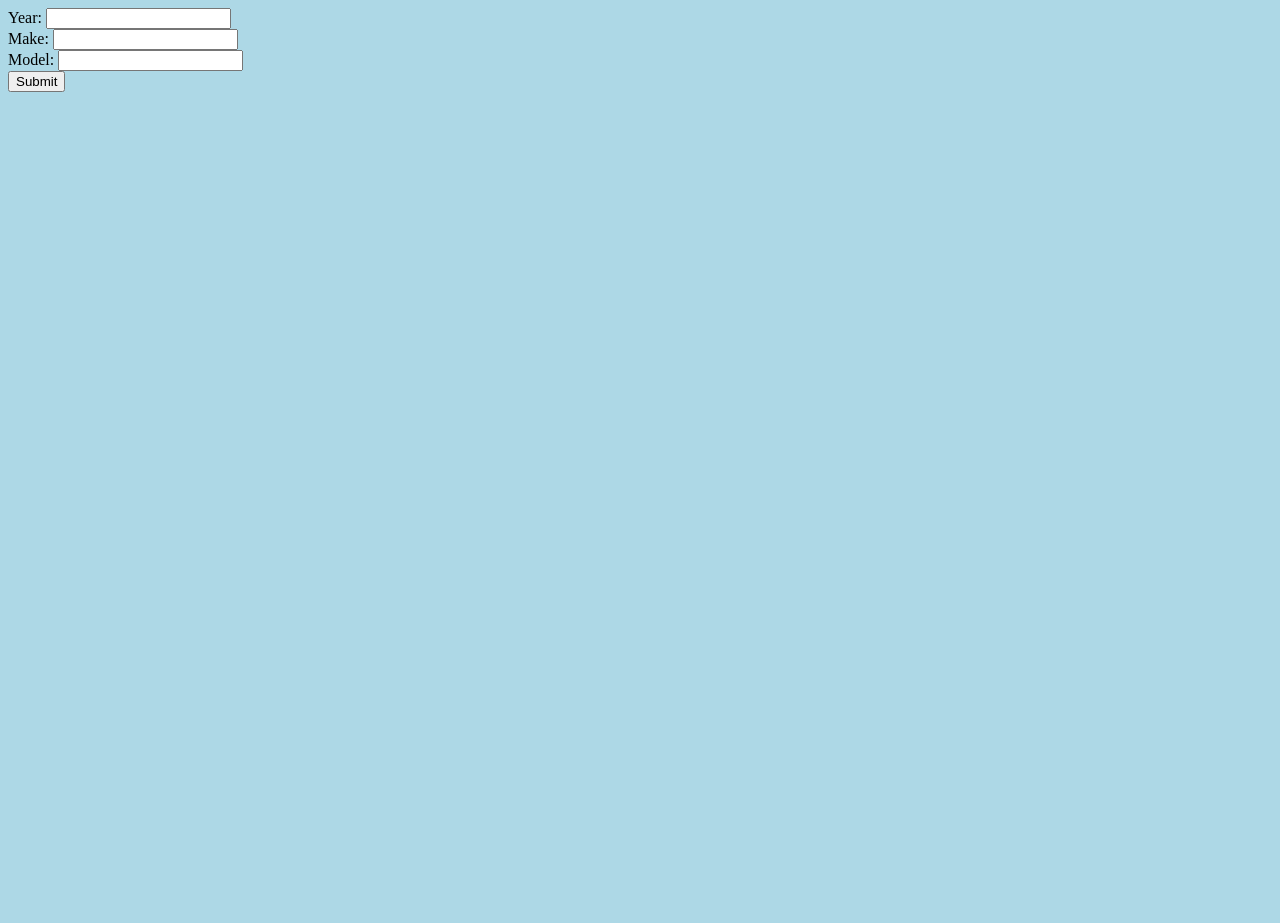
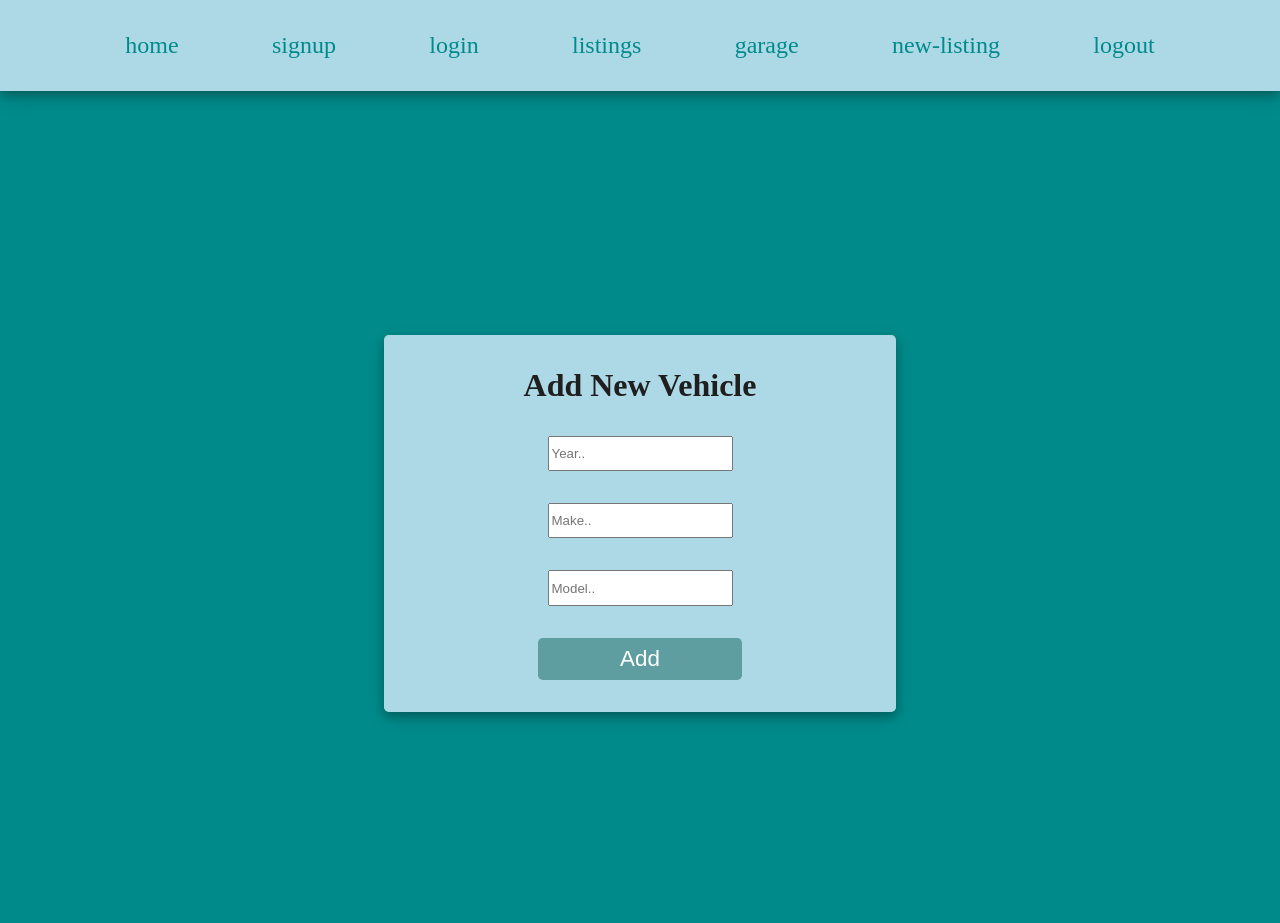
Before and after one commit to rramola/DriveEase, a Django app: page /add-vehicle/ in a window 1280 px wide. Before the commit the page ends 92 px from the top, so only its background shows below. Run offline with Django 5.2, Linux system fonts and the light colour scheme; a user stored in the database is signed in; data comes from the database, SQL or seed files in the repository; both versions use the stored data as it was after the commit; some libraries are stand-ins or nearby versions.

Commit message:
added delete feature

```diff
--- a/app/forms.py
+++ b/app/forms.py
@@ -4,15 +4,24 @@ from django.contrib.auth.models import User
 from django import forms
 from .models import *
 
+
 class CreateUserForm(UserCreationForm):
     class Meta:
         model = User
-        fields = ["username", "email", "password1", "password2"]
+        fields = [
+            "username",
+            "first_name",
+            "last_name",
+            "email",
+            "password1",
+            "password2",
+        ]
+
 
 class AddVehicleForm(ModelForm):
     class Meta:
         model = Vehicle
-        fields = ['year', 'make', 'model']
+        fields = ["year", "make", "model"]
 
 
 class CreateListingForm(ModelForm):
@@ -21,7 +30,9 @@ class CreateListingForm(ModelForm):
         fields = ["vehicle", "price"]
 
     def __init__(self, *args, **kwargs):
-        user_profile = kwargs.pop('user_profile', None)
+        user_profile = kwargs.pop("user_profile", None)
         super(CreateListingForm, self).__init__(*args, **kwargs)
         if user_profile:
-            self.fields['vehicle'].queryset = Vehicle.objects.filter(profile=user_profile)
+            self.fields["vehicle"].queryset = Vehicle.objects.filter(
+                profile=user_profile
+            )
--- a/app/models.py
+++ b/app/models.py
@@ -22,6 +22,9 @@ class Vehicle(models.Model):
     make = models.CharField(max_length=50)
     model = models.CharField(max_length=50)
 
+    def __str__(self):
+        return f"{self.year} {self.make} {self.model}"
+
 
 class Listing(models.Model):
     profile = models.ForeignKey(Profile, verbose_name="user", on_delete=models.CASCADE)
@@ -29,20 +32,3 @@ class Listing(models.Model):
         Vehicle, verbose_name="vehicle", on_delete=models.CASCADE
     )
     price = models.IntegerField(null=True)
-
-
-def create_profile(name, email):
-    new_profile= Profile(name=name, email=email)
-    new_profile.save()
-    return new_profile
-
-
-def create_vehicle(profile, year, make, model):
-    new_vehicle = Vehicle(profile=profile,year=year, make=make, model=model)
-    new_vehicle.save()
-    return new_vehicle
-
-def create_listing(profile, vehicle):
-    new_listing = Listing(profile=profile, vehicle=vehicle)
-    new_listing.save()
-    return new_listing
--- a/app/static/scripts.js
+++ b/app/static/scripts.js
@@ -1,20 +1,47 @@
 document.addEventListener("DOMContentLoaded", function() {
     var usernameField = document.getElementById("id_username");
+    var firstNameField = document.getElementById("id_first_name");
+    var lastNameField = document.getElementById("id_last_name");
     var emailField = document.getElementById("id_email");
     var passOneField = document.getElementById("id_password1");
     var passTwoField = document.getElementById("id_password2");
+    var addVehicleYearField = document.getElementById("id_year")
+    var addVehicleMakeField = document.getElementById("id_make")
+    var addVehicleModelField = document.getElementById("id_model")
 
     if (usernameField) {
         usernameField.placeholder = "Username..";
         }
+
+    if (firstNameField) {
+            firstNameField.placeholder = "First Name..";
+            }
+
+    if (lastNameField) {
+            lastNameField.placeholder = "Last Name..";
+            }
+
     if (emailField) {
         emailField.placeholder = "Email..";
         }
+
     if (passOneField){
         passOneField.placeholder = "Password..";
         }
+
     if (passTwoField) {
         passTwoField.placeholder = "Password..";
         }
-    }
-    );
+
+    if (addVehicleYearField) {
+        addVehicleYearField.placeholder = "Year..";
+        }
+
+    if (addVehicleMakeField) {
+        addVehicleMakeField.placeholder = "Make..";
+        }
+
+    if (addVehicleModelField) {
+        addVehicleModelField.placeholder = "Model..";
+        }
+    });
--- a/app/static/styles.css
+++ b/app/static/styles.css
@@ -1,13 +1,33 @@
 body {
+    background-color: darkcyan;
+    margin: 0
+}
+
+/* NAVIGATION STYLES */
+
+#nav_container {
+    display: flex;
+    justify-content: space-evenly;
+    padding-left: 2rem;
+    padding-right: 2rem;
     background-color: lightblue;
+    padding-top: 2rem;
+    padding-bottom: 2rem;
+    margin-bottom: 2rem;
+    box-shadow: 0 4px 8px 0 rgba(0, 0, 0, 0.2), 0 6px 20px 0 rgba(0, 0, 0, 0.19);
 
 }
 
+#nav_container > a {
+    text-decoration: none;
+    font-size: 1.5rem;
+    color: darkcyan;
+
+}
 
 /* LOGIN PAGE STYLES */
 #login_form_page_container {
     display: flex;
-    background-color: darkcyan;
     flex-direction: column;
     justify-content: center;
     align-items: center;
@@ -82,7 +102,6 @@ body {
 /* REGISTRATION PAGE STYLES */
 #registration_form_page_container {
     display: flex;
-    background-color: darkcyan;
     flex-direction: column;
     justify-content: center;
     align-items: center;
@@ -111,6 +130,17 @@ body {
 }
 
 #create_user_form_name_input_field_container {
+    display: flex;
+    height: 2.5rem;
+    padding-top: 2rem;
+}
+
+#create_user_form_first_name_input_field_container {
+    display: flex;
+    height: 2.5rem;
+    padding-top: 2rem;
+}
+#create_user_form_last_name_input_field_container {
     display: flex;
     height: 2.5rem;
     padding-top: 2rem;
@@ -190,3 +220,94 @@ body {
     background-color: white;
     margin-bottom: 2rem;
 }
+
+
+/* GARAGE PAGE STYLES */
+
+
+#add_new_vehicle_button_container > button {
+    padding-top: 1rem;
+    padding-bottom: 1rem;
+    margin-bottom: 2rem;
+    background-color: green;
+}
+
+#add_new_vehicle_button_container > button > a {
+    color: white;
+    text-decoration: none;
+    border-radius: .3rem;
+    font-size: 1.4rem;
+    cursor: pointer;
+}
+
+#add_new_vehicle_button_container:hover {
+    transform: scale(1.1);
+}
+
+
+/* ADD VEHICLE PAGE STYLES */
+
+#add_vehicle_page_container {
+    display: flex;
+    flex-direction: column;
+    justify-content: center;
+    align-items: center;
+    height: 100vh;
+}
+
+#add_vehicle_form_container {
+    display: flex;
+    flex-direction: column;
+    background-color: lightblue;
+    width: 40%;
+    height: fit-content;
+    justify-content: center;
+    align-items: center;
+    padding-top:2rem;
+    padding-bottom: 2rem;
+    border-radius: .3rem;
+    box-shadow: 0 4px 8px 0 rgba(0, 0, 0, 0.2), 0 6px 20px 0 rgba(0, 0, 0, 0.19);
+}
+
+#add_vehicle_form_header > p{
+    font-size: 2rem;
+    margin: 0;
+    padding: 0;
+    color: rgb(32, 31, 31);
+    font-weight: 800;}
+
+#add_vehicle_form_year_input_container{
+    display: flex;
+    height: 2.5rem;
+    padding-top: 2rem;
+}
+#add_vehicle_form_make_input_container{
+    display: flex;
+    height: 2.5rem;
+    padding-top: 2rem;
+}
+#add_vehicle_form_model_input_container{
+    display: flex;
+    height: 2.5rem;
+    padding-top: 2rem;
+    padding-bottom: 2rem;
+}
+
+#add_vehicle_form_submit_button {
+    height: 15%;
+    width: 40%;
+    background-color: cadetblue;
+    color: white;
+    border: none;
+    border-radius: .3rem;
+    font-size: 1.4rem;
+    cursor: pointer;
+}
+
+#add_vehicle_form_submit_button:hover {
+    transform: scale(1.1);
+}
+
+#add_vehicle_form_submit_button:active {
+    background-color: green;
+}
--- a/app/templates/add_vehicle.html
+++ b/app/templates/add_vehicle.html
@@ -1,9 +1,16 @@
-{% extends "home.html" %}
+{% extends "home.html" %} {% block content %}
 
-{% block content %}
-<form method="POST" action="">
+<div id="add_vehicle_page_container">
+  <form method="POST" action="" id="add_vehicle_form_container">
     {% csrf_token %}
-    {{form}}
-    <input type="submit">
-</form>
+    <div id="add_vehicle_form_header">
+      <p>Add New Vehicle</p>
+    </div>
+
+    <div id="add_vehicle_form_year_input_container">{{form.year}}</div>
+    <div id="add_vehicle_form_make_input_container">{{form.make}}</div>
+    <div id="add_vehicle_form_model_input_container">{{form.model}}</div>
+    <button type="submit" id="add_vehicle_form_submit_button">Add</button>
+  </form>
+</div>
 {% endblock content %}
--- a/app/templates/home.html
+++ b/app/templates/home.html
@@ -11,21 +11,19 @@
     <link rel="stylesheet" href="https://use.fontawesome.com/releases/v5.6.1/css/all.css">
     <script src="{% static 'scripts.js' %}"></script>
 <body>
-    {% block content %}
     <div id="home_page_container">
         <div id="nav_container">
+            <a href = {% url "home" %}>home</a>
             <a href = {% url "register" %}>signup</a>
             <a href = {% url "login" %}>login</a>
             <a href = {% url "listings" %}>listings</a>
             <a href = {% url "garage" %}>garage</a>
-            <a href = {% url "add-vehicle" %}>add vehicle</a>
             <a href = {% url "new-listing" %}>new-listing</a>
-
             <a href="{%url 'logout'%}">logout</a>
-
         </div>
-
     </div>
+    {% block content %}
+   <p>Welcome</p>
     {% endblock content %}
 
 
--- a/app/views.py
+++ b/app/views.py
@@ -5,11 +5,13 @@ from django.contrib import messages
 from django.contrib.auth import authenticate, login, logout
 from django.contrib.auth.decorators import login_required
 from django.contrib.auth.models import User, Group
+
 # Create your views here.
 from .forms import *
 from .models import *
 
 
+@login_required(login_url="login")
 def home_page(request):
     context = {}
     return render(request, "home.html", context)
@@ -21,11 +23,11 @@ def registration_page(request):
         if form.is_valid():
             user = form.save()
             username = form.cleaned_data.get("username")
-            group = Group.objects.get(name='regular')
+            fname = form.cleaned_data.get("first_name")
+            email = form.cleaned_data.get("email")
+            group = Group.objects.get(name="regular")
             user.groups.add(group)
-            Profile.objects.create(
-                user=user
-            )
+            Profile.objects.create(user=user, name=fname, email=email)
             messages.success(request, "Account was created for" + username)
             return redirect("login")
     else:
@@ -57,16 +59,18 @@ def logout_user(request):
     logout(request)
     return redirect("login")
 
+
 @login_required(login_url="login")
-
 def listings_page(request):
     listings = Listing.objects.all()
     context = {"listings": listings}
     return render(request, "listing.html", context)
 
+
 @login_required(login_url="login")
 def garage_page(request):
-    context = {}
+    vehicles = Vehicle.objects.filter(profile__name=request.user.first_name)
+    context = {"vehicles": vehicles}
     return render(request, "garage.html", context)
 
 
@@ -80,10 +84,19 @@ def add_vehicle_page(request):
             vehicle = form.save(commit=False)
             vehicle.profile = profile
             vehicle.save()
-            return redirect('home')
-    context = {"form": form
-    }
+            return redirect("garage")
+    context = {"form": form}
     return render(request, "add_vehicle.html", context)
+
+
+def delete_vehicle_page(request, pk):
+    vehicle = Vehicle.objects.get(id=pk)
+    context = {"vehicle": vehicle}
+    if request.method == "POST":
+        vehicle.delete()
+        return redirect("garage")
+
+    return render(request, "delete_vehicle.html", context)
 
 
 @login_required(login_url="login")
@@ -95,6 +108,6 @@ def new_listing_page(request):
             listing = form.save(commit=False)
             listing.profile = request.user.profile
             listing.save()
-            return redirect('home')
-    context = {"form":form}
+            return redirect("home")
+    context = {"form": form}
     return render(request, "new_listing.html", context)
--- a/config/urls.py
+++ b/config/urls.py
@@ -23,6 +23,7 @@ urlpatterns = [
     path("new-listing/", new_listing_page, name="new-listing"),
     path("garage/", garage_page, name="garage"),
     path("add-vehicle/", add_vehicle_page, name="add-vehicle"),
+    path("delete-vehicle/<str:pk>/", delete_vehicle_page, name="delete-vehicle"),
     path("register/", registration_page, name="register"),
     path("login/", login_page, name="login"),
     path("logout/", logout_user, name="logout"),
```
Also changed, not shown: app/templates/delete_vehicle.html (added, +12 -0 lines), app/templates/garage.html (+33 -3 lines), app/templates/registration.html (+12 -0 lines), README.md, app/templates/decorators.py (deleted), db.sqlite3.
